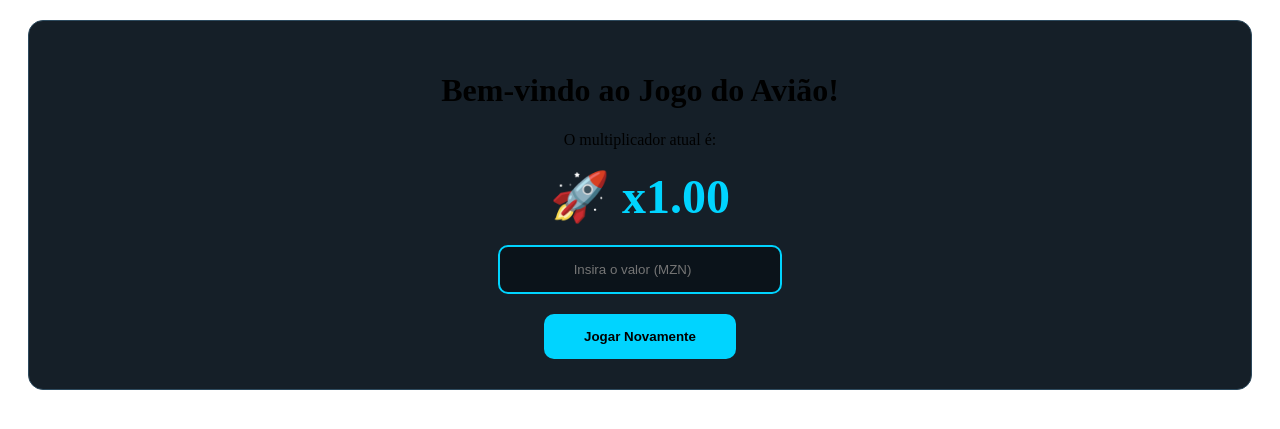
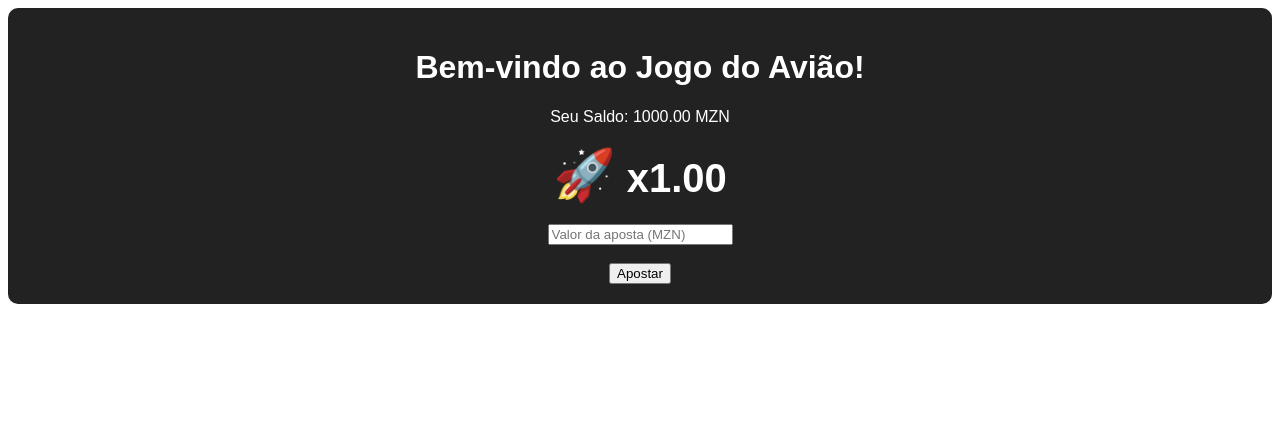
Before and after one commit to rquinoricardo-dotcom/jogo-aviao, a Flask app: page / in a window 1280 px wide. Shown: the top 429 px of the page. Run offline with Flask 3, Linux system fonts and the light colour scheme.

Commit message:
Update index.html

```diff
--- a/templates/index.html
+++ b/templates/index.html
@@ -1,99 +1,73 @@
 <!DOCTYPE html>
-<html>
+<html lang="pt-br">
 <head>
     <meta charset="UTF-8">
     <title>Jogo do Avião</title>
     <style>
-	<script>
-        body {
-            background: radial-gradient(circle, #1a2a3a 0%, #000000 100%);
-            color: white;
-            font-family: 'Segoe UI', sans-serif;
-            display: flex;
-            flex-direction: column;
-            align-items: center;
-            justify-content: center;
-            height: 100vh;
-            margin: 0;
-        }
-        .box {
-            background: #151f28;
-            padding: 30px;
-            border-radius: 15px;
-            text-align: center;
-            border: 1px solid #2d4a5e;
-            margin: 20px;
-        }
-        #multiplicador {
-            font-size: 48px;
-            color: #00d4ff;
-            font-weight: bold;
-            margin: 20px 0;
-        }
-        input {
-            padding: 15px;
-            border-radius: 10px;
-            border: 2px solid #00d4ff;
-            background: #0b131a;
-            color: white;
-            width: 250px;
-            text-align: center;
-            margin-bottom: 20px;
-        }
-        button {
-            padding: 15px 40px;
-            border-radius: 10px;
-            background-color: #00d4ff;
-            border: none;
-            color: black;
-            font-weight: bold;
-            cursor: pointer;
-        }
+        .box { text-align: center; font-family: sans-serif; color: white; background: #222; padding: 20px; border-radius: 10px; }
+        #multiplicador { font-size: 40px; font-weight: bold; margin: 20px 0; }
+        #aviao { font-size: 50px; }
     </style>
 </head>
 <body>
 
 <div class="box">
     <h1>Bem-vindo ao Jogo do Avião!</h1>
-        <p>O multiplicador atual é:</p>
+    <p>Seu Saldo: <span id="saldo">1000.00</span> MZN</p>
 
-        <!-- Elemento para o multiplicador -->
-        <div id="multiplicador"><span id="aviao">🚀</span> x1.00</div>
+    <div id="multiplicador">
+        <span id="aviao">🚀</span> <span id="valor-mult">x1.00</span>
+    </div>
 
-        <!-- Input de aposta -->
-        <input type="number" id="valor-aposta" placeholder="Insira o valor (MZN)">
-        <br>
-        <!-- Botão de ação -->
-        <button id="btn-jogar">Jogar Novamente</button>
+    <input type="number" id="valor-aposta" placeholder="Valor da aposta (MZN)">
+    <br><br>
+    <button id="btn-jogar">Apostar</button>
 </div>
+
 <script>
-		let saldo = 1000;
+    let saldo = 1000.00;
+    let jogando = false;
+    let aposta = 0;
+    let multiplicador = 1.00;
+
     const saldoDisplay = document.getElementById('saldo');
+    const valorMultDisplay = document.getElementById('valor-mult');
     const inputAposta = document.getElementById('valor-aposta');
     const btnJogar = document.getElementById('btn-jogar');
-const displayResultado = document.getElementById('resultado');
 
     btnJogar.addEventListener('click', () => {
-    let aposta = parseFloat(inputAposta.value);
+        if (jogando) return;
 
-    if (aposta > saldo) {
-        alert("Saldo insuficiente!");
+        aposta = parseFloat(inputAposta.value);
+        if (isNaN(aposta) || aposta <= 0 || aposta > saldo) {
+            alert("Aposta inválida ou saldo insuficiente!");
             return;
         }
 
-    // Subtrai a aposta do saldo
         saldo -= aposta;
-    saldoDisplay.innerText = saldo;
+        saldoDisplay.innerText = saldo.toFixed(2);
 
-    // Simula a vitória (aqui o multiplicador subiria)
-    let multiplicadorAleatorio = (Math.random() * 2 + 1).toFixed(2); // Gera um valor entre 1 e 3
-    let ganho = aposta * multiplicadorAleatorio;
+        jogando = true;
+        multiplicador = 1.00;
+        btnJogar.innerText = "Voando...";
 
+        const intervalo = setInterval(() => {
+            multiplicador += 0.05;
+            valorMultDisplay.innerText = 'x' + multiplicador.toFixed(2);
+
+            if (multiplicador > (Math.random() * 10 + 1.5)) {
+                clearInterval(intervalo);
+                let ganho = aposta * multiplicador;
                 saldo += ganho;
                 saldoDisplay.innerText = saldo.toFixed(2);
-    displayResultado.innerText = "Você ganhou " + ganho.toFixed(2) + " MZN no multiplicador x" + multiplicadorAleatorio;
+                alert("O avião caiu em " + multiplicador.toFixed(2) + "! Você ganhou " + ganho.toFixed(2) + " MZN");
+
+                jogando = false;
+                btnJogar.innerText = "Apostar";
+            }
+        }, 100);
     });
-	    const btnJogar = document.getElementById('btn-jogar');
-    const displayMultiplicador = document.getElementById('multiplicador');
-    let multiplicador = 1.00;
-    let jogando = false;
+</script>
+
+</body>
+</html>
```
Lines whose indentation alone changed are shown as unchanged.
